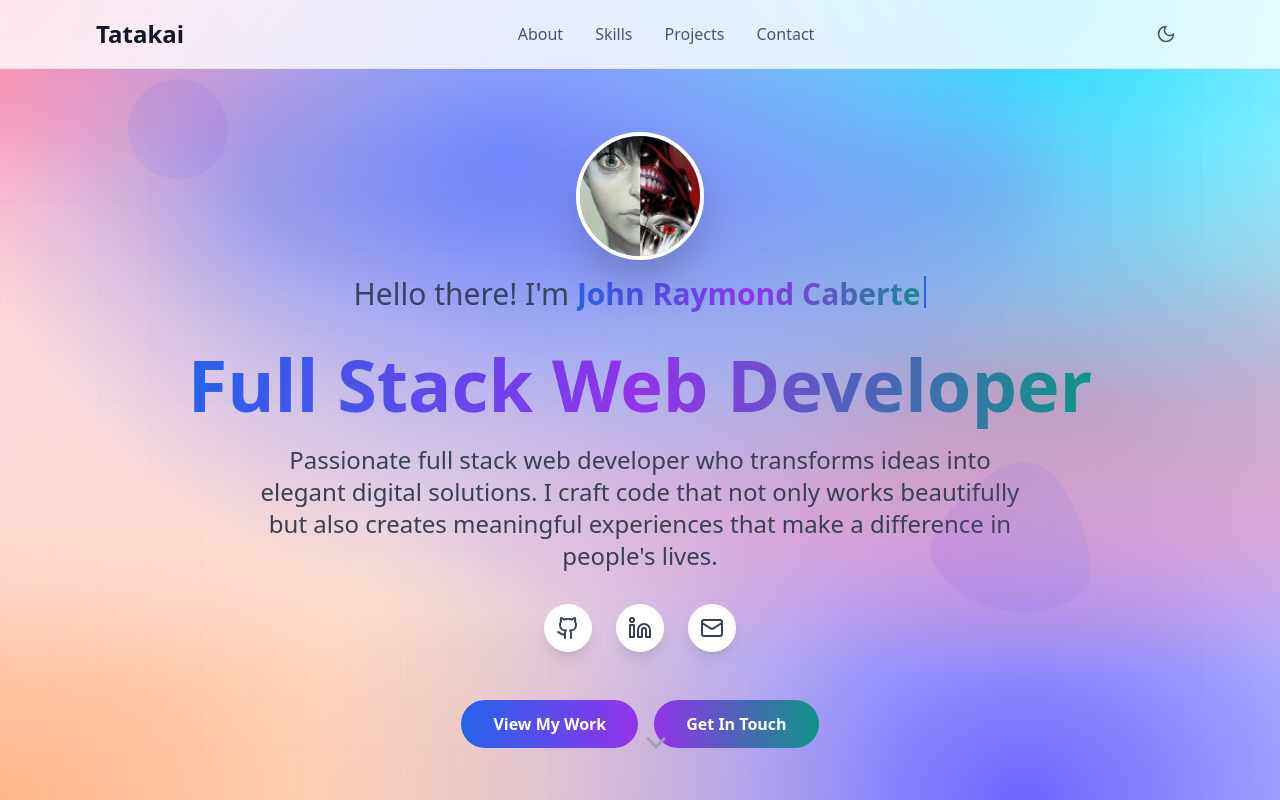
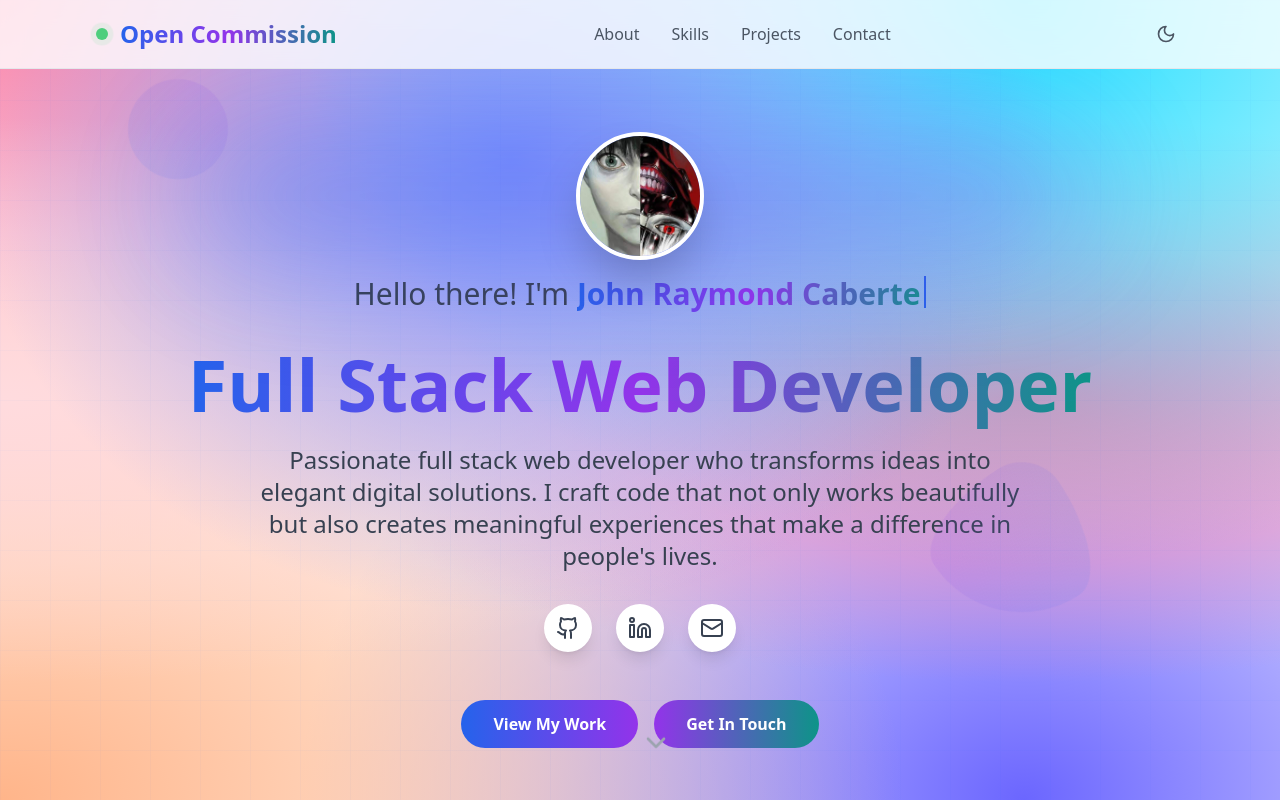
Before and after one commit to Tatakai7/Portfolio_Website, a React (Vite) app: page / in a window 1280 px wide. Shown: the top 800 px of the page. Built offline with nearby package versions, Linux system fonts and the light colour scheme.

Commit message:
Update changes of Header.tsx

```diff
--- a/src/components/Header.tsx
+++ b/src/components/Header.tsx
@@ -41,7 +41,15 @@ export default function Header() {
         <nav className="max-w-6xl mx-auto px-4 sm:px-6 lg:px-8">
           <div className="flex justify-between items-center py-4">
             <div className="text-2xl font-bold text-gray-900 dark:text-white">
-              Tatakai
+              <div className="flex items-center space-x-3">
+                <div className="relative">
+                  <div className="w-3 h-3 bg-green-500 rounded-full animate-pulse"></div>
+                  <div className="absolute inset-0 w-3 h-3 bg-green-400 rounded-full animate-ping"></div>
+                </div>
+                <span className="bg-gradient-to-r from-blue-600 via-purple-600 to-teal-600 bg-clip-text text-transparent">
+                  Open Commission
+                </span>
+              </div>
             </div>
 
             {/* Desktop Navigation */}
```
